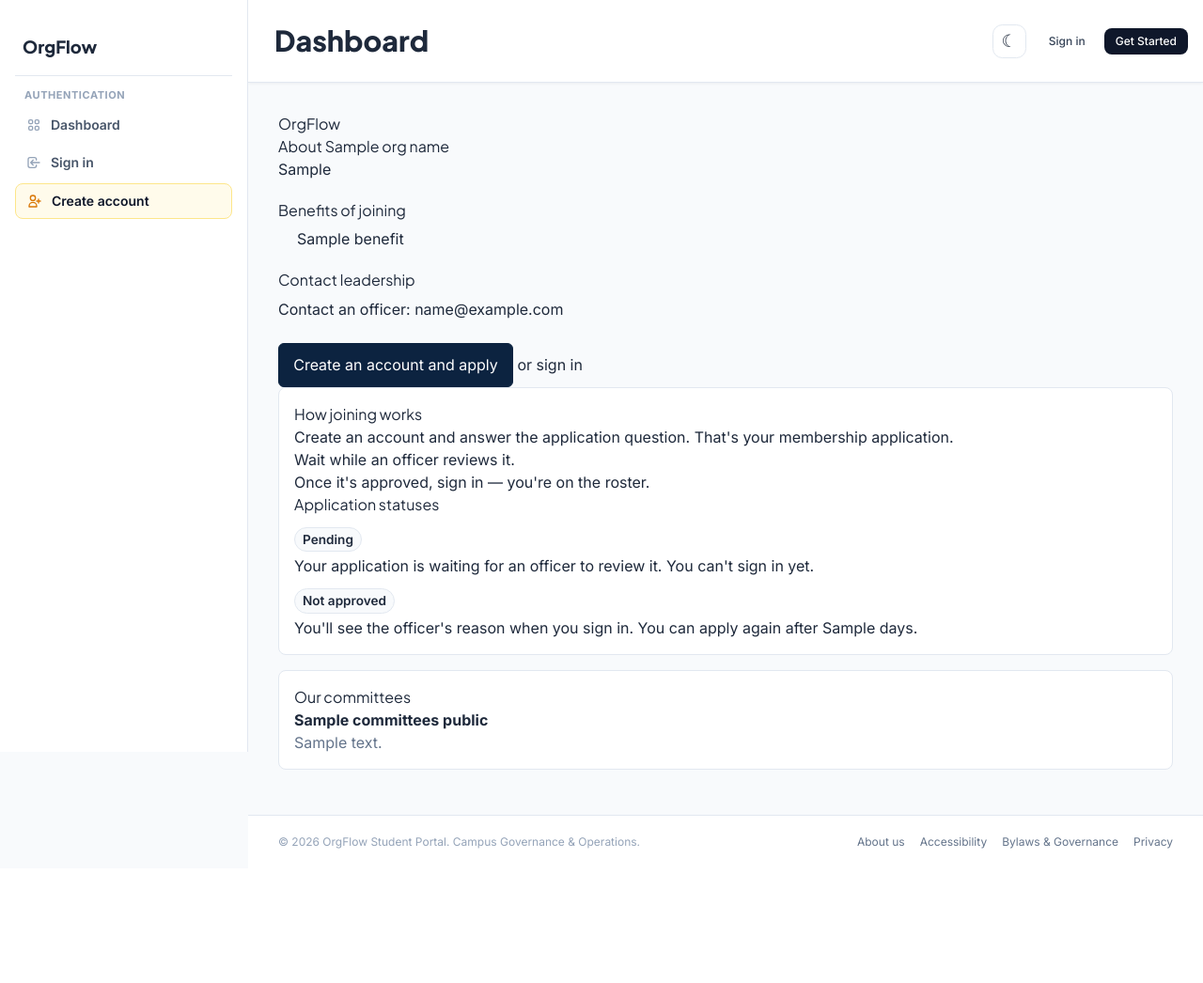
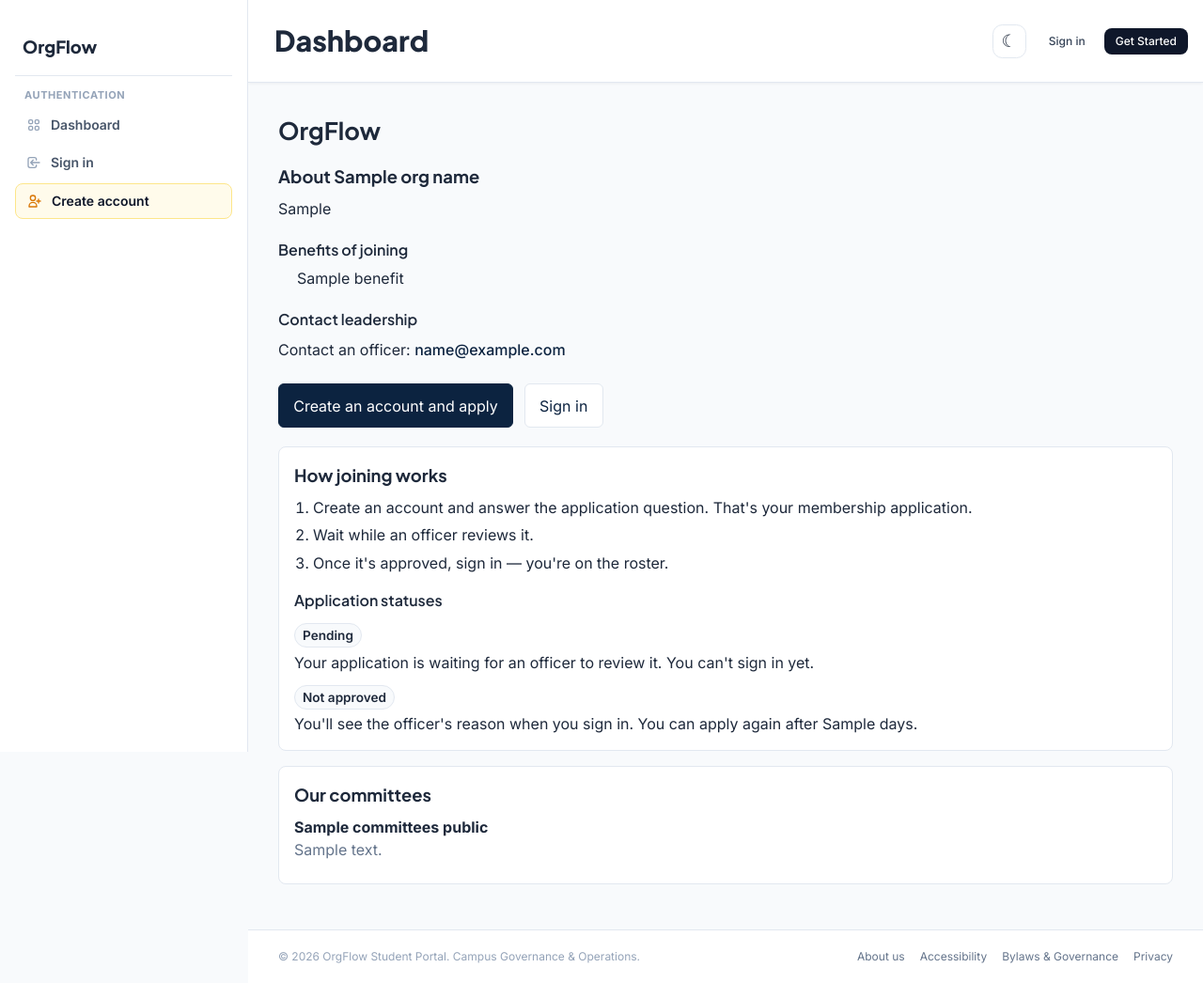
Before and after one commit to aayowole1/Software-Eng, a Django app: template core/templates/core/dashboard.html in a window 1280 px wide. Shown: the whole page at 94% size. Before the commit the page ends 903 px from the top, so only its background shows below. Run offline with Django 5.2, Linux system fonts and the light colour scheme; the template is opened without the code that fills it: most values are stand-ins (such as "Sample title", 1, 10 or a date in 2020); some libraries are stand-ins or nearby versions.

Commit message:
Tidy the dashboard and add a Sign in button on Create account
Dashboard:
- Tailwind's reset stripped heading sizes, link colors and list spacing,
  so section titles, links and items ran together as plain text. Add
  dashboard-scoped styles for headings, links, lists and spacing.
- Left-align the summary cards (they were centered while everything else
  was left-aligned), and show 2 per row on medium screens.
- Lay the sections out in an even two-column grid, with the "All ..."
  links at the bottom of each card and Overdue shown in red.
- Drop the duplicate "Dashboard" heading for signed-in users (the page
  header already shows it); show the role as a badge after the email.
- Signed-out home page: "Sign in" is now a button next to
  "Create an account and apply".

Create account page: "Sign in" is now a secondary button next to
"Already have an account?".

Co-Authored-By: Claude Opus 5.5 <noreply@anthropic.com>

```diff
--- a/accounts/templates/accounts/register.html
+++ b/accounts/templates/accounts/register.html
@@ -17,6 +17,9 @@
     <p class="muted">Or use Google. You'll answer the same question next.</p>
     {% include "accounts/_google_button.html" with button_text="signup_with" %}
   {% endif %}
-  <p>Already have an account? <a href="{% url 'accounts:login' %}">Sign in</a></p>
+  <div class="account-actions account-signup">
+    <span>Already have an account?</span>
+    <a class="button secondary" href="{% url 'accounts:login' %}">Sign in</a>
+  </div>
 </div>
 {% endblock %}
--- a/core/static/core/site.css
+++ b/core/static/core/site.css
@@ -1582,7 +1582,8 @@ html.dark .announcement-page .announcement-primary-button {
     display: flex;
     flex-direction: column;
     gap: 0.25rem;
-    text-align: center;
+    margin-bottom: 0;
+    text-align: left;
 }
 
 .summary-card strong {
@@ -1591,10 +1592,67 @@ html.dark .announcement-page .announcement-primary-button {
     line-height: 1.1;
 }
 
+@media (max-width: 900px) {
+    .summary-cards {
+        grid-template-columns: repeat(2, minmax(0, 1fr));
+    }
+}
+
 @media (max-width: 600px) {
     .summary-cards {
         grid-template-columns: 1fr;
     }
+}
+
+/* Dashboard layout. Tailwind's reset removes heading sizes, link colors and
+   list spacing from plain elements, so the dashboard sets them here. */
+.dashboard { max-width: 72rem; }
+.dashboard h1 { font-size: 1.6rem; font-weight: 700; margin: 0 0 1rem; }
+.dashboard h2 { font-size: 1.15rem; font-weight: 700; margin: 1.25rem 0 0.5rem; }
+.dashboard h3 { font-size: 1rem; font-weight: 600; margin: 1rem 0 0.5rem; }
+.dashboard .card > h2:first-child { margin-top: 0; }
+.dashboard a:not(.button) { color: var(--accent); font-weight: 500; }
+.dashboard a:not(.button):hover { text-decoration: underline; }
+.dashboard p { margin: 0.5rem 0; }
+.dashboard ol { list-style: decimal; padding-left: 1.25rem; }
+.dashboard ol li + li { margin-top: 0.35rem; }
+.dashboard-join { margin: 1.25rem 0; }
+.dashboard-welcome {
+    display: flex;
+    flex-wrap: wrap;
+    align-items: center;
+    gap: 0.5rem;
+    margin: 0 0 1.25rem !important;
+    color: var(--muted);
+}
+.dashboard-welcome strong { color: var(--text); }
+.summary-card a,
+.summary-card > span:first-of-type { color: var(--muted) !important; font-weight: 500; }
+.summary-card a:hover { color: var(--accent) !important; }
+.summary-card-links { font-size: 0.85rem; }
+.summary-card-links a { color: var(--accent) !important; }
+.dashboard-grid {
+    display: grid;
+    grid-template-columns: repeat(auto-fit, minmax(min(22rem, 100%), 1fr));
+    gap: 1rem;
+    align-items: stretch;
+    margin-top: 1rem;
+}
+.dashboard-overdue { color: var(--error); margin-left: 0.35rem; }
+.dashboard-grid .card { margin-bottom: 0; padding: 1.1rem 1.25rem; }
+.dashboard-grid .card h2 { margin: 0 0 0.75rem; font-size: 1rem; }
+.dashboard-grid .card ul { list-style: none; margin: 0; padding: 0; }
+.dashboard-grid .card li { padding: 0.55rem 0; border-top: 1px solid var(--border); }
+.dashboard-grid .card li:first-child { border-top: 0; padding-top: 0; }
+.dashboard-grid .card li .badge,
+.dashboard-grid .card p .badge { margin-left: 0.35rem; font-size: 0.75rem; }
+.dashboard-grid .card p { margin: 0 0 0.65rem; }
+.dashboard-grid .card p:last-child { margin-bottom: 0; }
+.dashboard-more {
+    margin-top: 0.85rem !important;
+    padding-top: 0.75rem;
+    border-top: 1px solid var(--border);
+    font-size: 0.9rem;
 }
 
 
--- a/core/templates/core/dashboard.html
+++ b/core/templates/core/dashboard.html
@@ -2,11 +2,11 @@
 {% block title %}Dashboard{% endblock %}
 {% block page_heading %}Dashboard{% endblock %}
 {% block content %}
-  <h1>{% if user.is_authenticated %}Dashboard{% else %}OrgFlow{% endif %}</h1>
-
+<div class="dashboard">
   {% if user.is_authenticated %}
-    <p>Signed in as <strong>{{ user.email|default:user.username }}</strong> · <span class="badge">{{ role }}</span></p>
+    <p class="dashboard-welcome">Signed in as <strong>{{ user.email|default:user.username }}</strong> <span class="badge">{{ role|capfirst }}</span></p>
   {% else %}
+    <h1>OrgFlow</h1>
     <section class="about-section" aria-label="About {{ org_name }}">
       <h2>About {{ org_name }}</h2>
       <p>{{ org_mission }}</p>
@@ -25,10 +25,10 @@
         <p>Contact an officer after you sign in.</p>
       {% endif %}
     </section>
-    <p>
+    <div class="account-actions dashboard-join">
       <a class="button" href="{% url 'accounts:register' %}">Create an account and apply</a>
-      <a href="{% url 'accounts:login' %}">or sign in</a>
-    </p>
+      <a class="button secondary" href="{% url 'accounts:login' %}">Sign in</a>
+    </div>
     <div class="card">
       <h2>How joining works</h2>
       <ol>
@@ -83,11 +83,18 @@
       </div>
       <div class="card summary-card">
         <strong>{{ summary_pending_approvals }}</strong>
-        <span>Pending approvals
-          (<a href="{% url 'membership:application_list' %}">applications</a>
-          / <a href="{% url 'meetings:list' %}">drafts</a>)</span>
+        <span>Pending approvals</span>
+        <span class="summary-card-links"><a href="{% url 'membership:application_list' %}">Applications</a> · <a href="{% url 'meetings:list' %}">Drafts</a></span>
       </div>
     </section>
+  {% endif %}
+
+  {% if role == "member" %}
+    <p><a class="button" href="{% url 'membership:apply_for_officer' %}">Apply to become an officer</a></p>
+  {% endif %}
+
+  {% if user.is_authenticated %}<div class="dashboard-grid">{% endif %}
+  {% if is_officer %}
     <div class="card">
       <h2>Needs your attention</h2>
       <ul>
@@ -99,33 +106,30 @@
   {% endif %}
 
   {% if is_member %}
-    {% if role == "member" %}
-      <p><a class="button" href="{% url 'membership:apply_for_officer' %}">Apply to become an officer</a></p>
-    {% endif %}
     <div class="card">
       <h2>Recent announcements</h2>
       <ul>
         {% for announcement in recent_announcements %}
           <li><a href="{% url 'announcements:detail' announcement.pk %}">{{ announcement.title }}</a> <span class="muted">{{ announcement.published_at|date:"M j, Y" }}</span></li>
-        {% empty %}<li>No published announcements yet.</li>{% endfor %}
+        {% empty %}<li class="muted">No published announcements yet.</li>{% endfor %}
       </ul>
-      <p><a href="{% url 'announcements:list' %}">All announcements</a></p>
+      <p class="dashboard-more"><a href="{% url 'announcements:list' %}">All announcements &rarr;</a></p>
     </div>
     <div class="card">
       <h2>My tasks</h2>
-      <p>{{ my_task_counts.total }} assigned · {{ my_task_counts.completed }} completed · {{ my_task_counts.overdue }} overdue</p>
+      <p class="muted">{{ my_task_counts.total }} assigned · {{ my_task_counts.completed }} completed · {{ my_task_counts.overdue }} overdue</p>
       <ul>
         {% for task in my_tasks %}
           <li><a href="{% url 'tasks:detail' task.pk %}">{{ task.title }}</a>
             <span class="badge">{{ task.get_status_display }}</span>
             {% if task.due_date %}<span class="muted">Due {{ task.due_date|date:"M j, Y" }}</span>{% endif %}
-            {% if task.is_overdue %}<strong>Overdue</strong>{% endif %}
+            {% if task.is_overdue %}<strong class="dashboard-overdue">Overdue</strong>{% endif %}
           </li>
         {% empty %}
           <li class="muted">No unfinished tasks assigned to you.</li>
         {% endfor %}
       </ul>
-      <p><a href="{% url 'tasks:list' %}">View tasks and committee work</a></p>
+      <p class="dashboard-more"><a href="{% url 'tasks:list' %}">View tasks and committee work &rarr;</a></p>
     </div>
     <div class="card">
       <h2>Upcoming events</h2>
@@ -134,7 +138,7 @@
       {% empty %}
         <p class="muted">No upcoming events.</p>
       {% endfor %}
-      <p><a href="{% url 'events:list' %}">All events</a></p>
+      <p class="dashboard-more"><a href="{% url 'events:list' %}">All events &rarr;</a></p>
     </div>
     <div class="card">
       <h2>My attendance</h2>
@@ -168,4 +172,6 @@
       <p class="muted">No committees yet.</p>
     {% endfor %}
   </div>
+  {% if user.is_authenticated %}</div>{% endif %}
+</div>
 {% endblock %}
```
